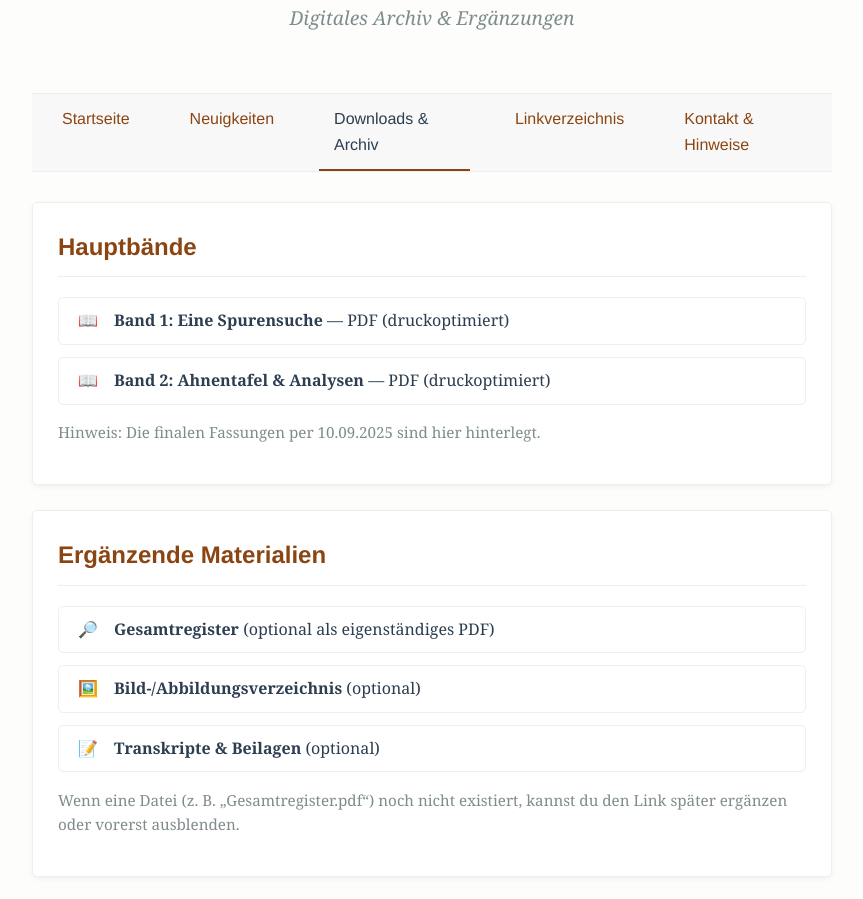
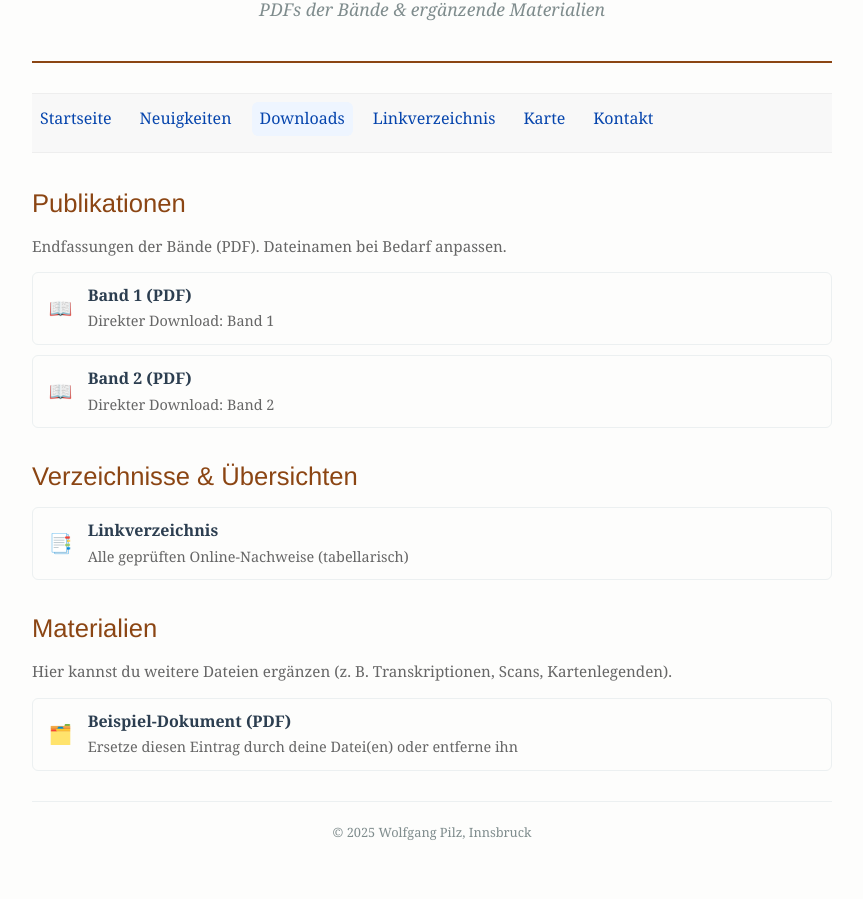
Before and after one commit to zlipflow/pilzchronik, a plain HTML site: page downloads.html in a window 1280 px wide. Shown: the part 86-985 px from the top of the page, without its empty margins (208-1071 px from the left). After the commit the page ends 948 px from the top, so only its background shows below. Drawn offline with Linux system fonts and the light colour scheme.

Commit message:
Update downloads.html

```diff
--- a/downloads.html
+++ b/downloads.html
@@ -3,147 +3,150 @@
 <head>
   <meta charset="utf-8">
   <meta name="viewport" content="width=device-width, initial-scale=1.0">
-  <title>Pilz-Chronik | Downloads & Archiv</title>
+  <title>Pilz-Chronik – Downloads</title>
   <style>
-    /* --- Grundlegende Stile --- */
     body {
-      font-family: 'Georgia','Times New Roman',serif;
+      font-family: 'Georgia', 'Times New Roman', serif;
       line-height: 1.6; color: #333; background-color: #fdfdfc;
       margin: 0; padding: 20px; display: flex; justify-content: center;
     }
     .container { max-width: 800px; width: 100%; }
 
-    /* --- Kopfbereich --- */
-    .header { text-align: center; padding-bottom: 20px; margin-bottom: 20px; }
+    .header {
+      text-align: center;
+      border-bottom: 2px solid #8B4513;
+      padding-bottom: 20px; margin-bottom: 30px;
+    }
     .header h1 {
       font-family: 'Helvetica Neue','Arial',sans-serif;
-      font-size: 2.5em; font-weight: 300; color: #2c3e50; margin: 0;
+      font-size: 2.2em; font-weight: 300; color: #2c3e50; margin: 0;
     }
-    .header .subtitle { font-size: 1.2em; font-style: italic; color: #7f8c8d; margin-top: 5px; }
+    .header .subtitle { font-size: 1.1em; font-style: italic; color: #7f8c8d; margin-top: 5px; }
 
-    /* --- Navigation --- */
     .navigation {
       width: 100%; background-color: #f8f8f8;
       border-top: 1px solid #eee; border-bottom: 1px solid #eee;
       margin-bottom: 30px;
     }
-    .navigation ul {
-      display: flex; justify-content: center; list-style: none; margin: 0; padding: 0;
+
+    .section { margin-bottom: 28px; }
+    .section h2 {
+      font-family: 'Helvetica Neue','Arial',sans-serif;
+      font-size: 1.6em; font-weight: 300; color: #8B4513; margin: 0 0 10px 0;
     }
-    .navigation li { margin: 0 15px; }
-    .navigation a {
-      display: block; padding: 12px 15px; text-decoration: none;
-      color: #8B4513; font-family: 'Helvetica Neue','Arial',sans-serif; font-weight: 500;
-      border-bottom: 2px solid transparent; transition: border-color .3s, color .3s;
+    .hint { color:#666; font-size:.95em; margin:6px 0 14px 0 }
+
+    .dl-list { list-style:none; padding:0; margin:0 }
+    .dl-list li { margin:10px 0 }
+    .dl-item {
+      display:flex; align-items:center; gap:12px;
+      text-decoration:none; color:#2c3e50;
+      border:1px solid #ecf0f1; border-radius:6px; padding:10px 12px;
+      transition: background-color .2s, border-color .2s;
     }
-    .navigation a:hover { color: #2c3e50; border-bottom-color: #2c3e50; }
-    .navigation .active a { color: #2c3e50; border-bottom-color: #8B4513; cursor: default; }
+    .dl-item:hover { background:#f9f9f9; border-color:#dcdcdc }
+    .icon { font-size:1.2em; width:1.6em; text-align:center }
+    .meta { color:#666; font-size:.9em }
 
-    /* --- Karten/Listen --- */
-    .content-section {
-      background: #fff; padding: 25px; margin-bottom: 25px; border-radius: 5px;
-      box-shadow: 0 2px 5px rgba(0,0,0,.05); border: 1px solid #eee;
+    .footer {
+      text-align: center; font-size: 0.8em; color: #7f8c8d;
+      border-top: 1px solid #ecf0f1; padding-top: 20px; margin-top: 30px;
     }
-    h2 {
-      font-family: 'Helvetica Neue','Arial',sans-serif;
-      font-size: 1.5em; color: #8B4513; border-bottom: 1px solid #eee;
-      padding-bottom: 10px; margin-top: 0;
-    }
-    .link-list { list-style: none; padding: 0; margin: 0; }
-    .link-list li { margin-bottom: 12px; }
-    .link-list a {
-      display: flex; align-items: center; text-decoration: none; color: #2c3e50;
-      padding: 10px 15px; border: 1px solid #ecf0f1; border-radius: 5px;
-      transition: background-color .3s, border-color .3s;
-    }
-    .link-list a:hover { background-color: #f9f9f9; border-color: #dcdcdc; }
-    .icon { margin-right: 12px; width: 28px; text-align: center; }
-
-    .note { font-size: .95em; color: #7f8c8d; }
-
-    /* --- Fußzeile --- */
-    .footer { text-align: center; margin-top: 40px; font-size: .9em; color: #999; }
   </style>
 </head>
 <body>
   <div class="container">
     <header class="header">
-      <h1>Pilz-Chronik</h1>
-      <p class="subtitle">Digitales Archiv &amp; Ergänzungen</p>
+      <h1>Downloads</h1>
+      <p class="subtitle">PDFs der Bände &amp; ergänzende Materialien</p>
     </header>
 
     <nav class="navigation">
-      <ul>
-        <li><a href="index.html">Startseite</a></li>
-        <li><a href="neuigkeiten.html">Neuigkeiten</a></li>
-        <li class="active"><a href="downloads.html">Downloads &amp; Archiv</a></li>
-        <li><a href="urls.html">Linkverzeichnis</a></li>
-        <li><a href="kontakt.html">Kontakt &amp; Hinweise</a></li>
-      </ul>
+      <div id="site-nav"></div>
     </nav>
 
     <main>
-      <section class="content-section">
-        <h2>Hauptbände</h2>
-        <ul class="link-list">
+      <!-- Bände -->
+      <section class="section">
+        <h2>Publikationen</h2>
+        <p class="hint">Endfassungen der Bände (PDF). Dateinamen bei Bedarf anpassen.</p>
+        <ul class="dl-list">
           <li>
-            <a href="Band1.pdf" target="_blank" rel="noopener noreferrer">
+            <a class="dl-item" href="Band1.pdf">
               <span class="icon">📖</span>
-              <span><strong>Band 1: Eine Spurensuche</strong> — PDF (druckoptimiert)</span>
+              <span>
+                <strong>Band&nbsp;1 (PDF)</strong><br>
+                <span class="meta">Direkter Download: Band 1</span>
+              </span>
             </a>
           </li>
           <li>
-            <a href="Band2.pdf" target="_blank" rel="noopener noreferrer">
+            <a class="dl-item" href="Band2.pdf">
               <span class="icon">📖</span>
-              <span><strong>Band 2: Ahnentafel &amp; Analysen</strong> — PDF (druckoptimiert)</span>
+              <span>
+                <strong>Band&nbsp;2 (PDF)</strong><br>
+                <span class="meta">Direkter Download: Band 2</span>
+              </span>
             </a>
           </li>
         </ul>
-        <p class="note">Hinweis: Die finalen Fassungen per 10.09.2025 sind hier hinterlegt.</p>
       </section>
 
-      <section class="content-section">
-        <h2>Ergänzende Materialien</h2>
-        <ul class="link-list">
+      <!-- Tabellen / Verzeichnisse -->
+      <section class="section">
+        <h2>Verzeichnisse &amp; Übersichten</h2>
+        <ul class="dl-list">
           <li>
-            <a href="Gesamtregister.pdf" target="_blank" rel="noopener noreferrer">
-              <span class="icon">🔎</span>
-              <span><strong>Gesamtregister</strong> (optional als eigenständiges PDF)</span>
-            </a>
-          </li>
-          <li>
-            <a href="Bildliste.pdf" target="_blank" rel="noopener noreferrer">
-              <span class="icon">🖼️</span>
-              <span><strong>Bild-/Abbildungsverzeichnis</strong> (optional)</span>
-            </a>
-          </li>
-          <li>
-            <a href="Transkripte.pdf" target="_blank" rel="noopener noreferrer">
-              <span class="icon">📝</span>
-              <span><strong>Transkripte &amp; Beilagen</strong> (optional)</span>
+            <a class="dl-item" href="urls.html">
+              <span class="icon">📑</span>
+              <span>
+                <strong>Linkverzeichnis</strong><br>
+                <span class="meta">Alle geprüften Online-Nachweise (tabellarisch)</span>
+              </span>
             </a>
           </li>
         </ul>
-        <p class="note">Wenn eine Datei (z. B. „Gesamtregister.pdf“) noch nicht existiert, kannst du den Link später ergänzen oder vorerst ausblenden.</p>
       </section>
 
-      <section class="content-section">
-        <h2>Langzeitarchiv (Zenodo)</h2>
-        <ul class="link-list">
+      <!-- Materialien -->
+      <section class="section">
+        <h2>Materialien</h2>
+        <p class="hint">Hier kannst du weitere Dateien ergänzen (z. B. Transkriptionen, Scans, Kartenlegenden).</p>
+        <ul class="dl-list">
           <li>
-            <a href="https://doi.org/10.5281/zenodo.15828594" target="_blank" rel="noopener noreferrer">
-              <span class="icon">🗄️</span>
-              <span><strong>Zenodo: Digitales Familienarchiv</strong> — DOI-basierte, dauerhafte Ablage</span>
+            <a class="dl-item" href="Beispiel_Dokument.pdf">
+              <span class="icon">🗂️</span>
+              <span>
+                <strong>Beispiel-Dokument (PDF)</strong><br>
+                <span class="meta">Ersetze diesen Eintrag durch deine Datei(en) oder entferne ihn</span>
+              </span>
             </a>
           </li>
         </ul>
-        <p class="note">Das Zenodo-Archiv dient der dauerhaften Sicherung aller Materialien (Quellen, Scans, Ergänzungen). Die DOI-Verlinkung sorgt für langfristige Zitierfähigkeit.</p>
       </section>
     </main>
 
     <footer class="footer">
-      <p>&copy; 2025 Wolfgang Pilz, Innsbruck</p>
+      © 2025 Wolfgang Pilz, Innsbruck
     </footer>
   </div>
+
+  <script>
+    (async function(){
+      try {
+        const res = await fetch('nav.html', {cache:'no-cache'});
+        document.getElementById('site-nav').innerHTML = await res.text();
+        const here = location.pathname.split('/').pop() || 'index.html';
+        document.querySelectorAll('#site-nav .site-nav a').forEach(a=>{
+          const target = a.getAttribute('href');
+          if ((here === '' && target === 'index.html') || here === target) {
+            a.classList.add('active');
+          }
+        });
+      } catch(e) {
+        console.error('Navigation konnte nicht geladen werden:', e);
+      }
+    })();
+  </script>
 </body>
 </html>
```
